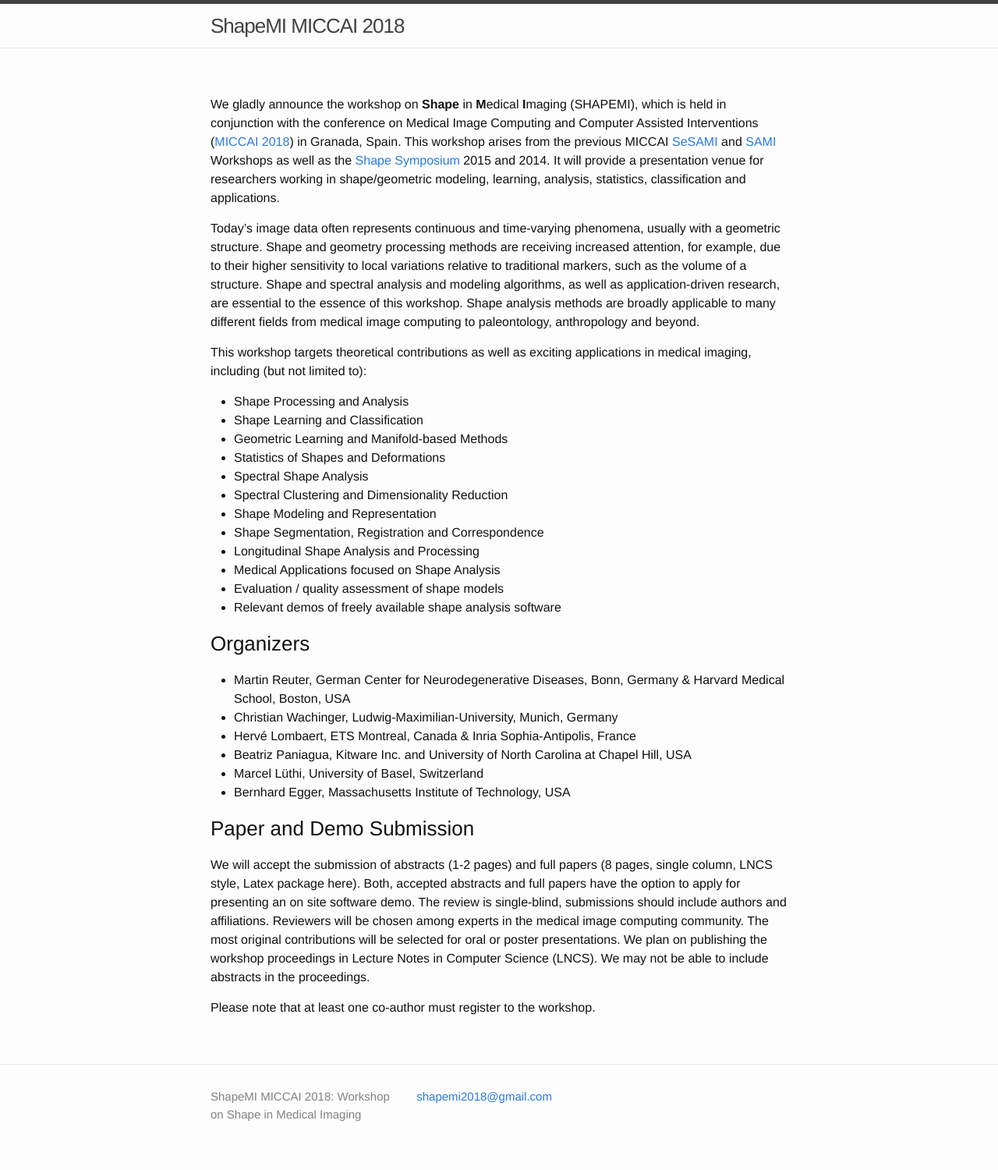
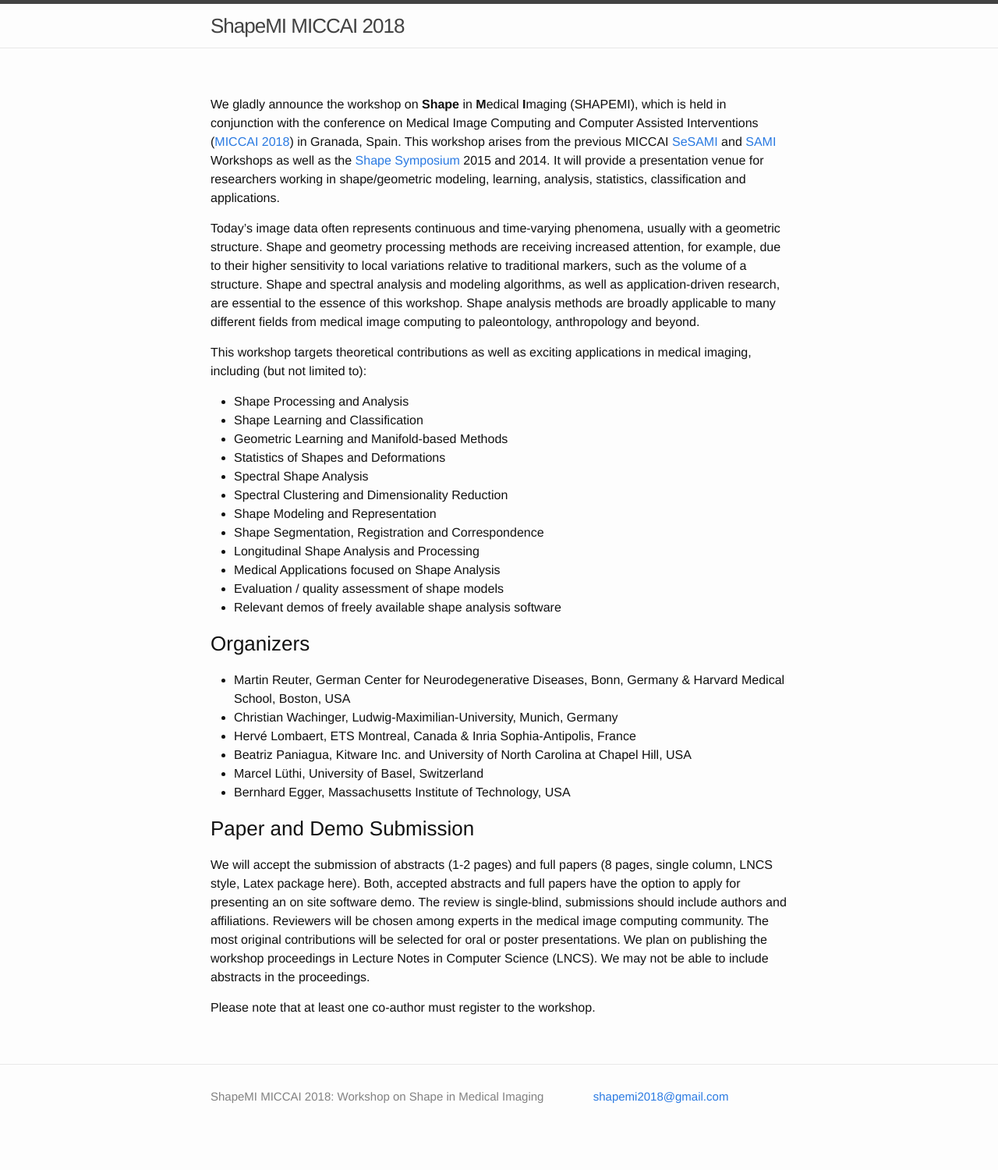
Before and after one commit to shapemi/shapemi2020, a Jekyll site: the page built from index.md, in a window 1280 px wide. Shown: the whole page at 78% size. Built offline with Jekyll 4.4.1, drawn with Linux system fonts in a browser that asks for light colours; our own code applies the rules of GitHub Pages for plain Markdown files; after the commit the page ends 1478 px from its top, so only the background shows below that.

Commit message:
Update _layout.scss

```diff
--- a/_sass/_layout.scss
+++ b/_sass/_layout.scss
@@ -121,28 +121,18 @@
 }
 
 .footer-col-1 {
-    width: -webkit-calc(35% - (#{$spacing-unit} / 2));
-    width:         calc(35% - (#{$spacing-unit} / 2));
+    width: -webkit-calc(65% - (#{$spacing-unit} / 2));
+    width:         calc(65% - (#{$spacing-unit} / 2));
 }
 
 .footer-col-2 {
-    width: -webkit-calc(20% - (#{$spacing-unit} / 2));
-    width:         calc(20% - (#{$spacing-unit} / 2));
-}
-
-.footer-col-3 {
-    width: -webkit-calc(45% - (#{$spacing-unit} / 2));
-    width:         calc(45% - (#{$spacing-unit} / 2));
+    width: -webkit-calc(35% - (#{$spacing-unit} / 2));
+    width:         calc(35% - (#{$spacing-unit} / 2));
 }
 
 @include media-query($on-laptop) {
     .footer-col-1,
     .footer-col-2 {
-        width: -webkit-calc(50% - (#{$spacing-unit} / 2));
-        width:         calc(50% - (#{$spacing-unit} / 2));
-    }
-
-    .footer-col-3 {
         width: -webkit-calc(100% - (#{$spacing-unit} / 2));
         width:         calc(100% - (#{$spacing-unit} / 2));
     }
```
